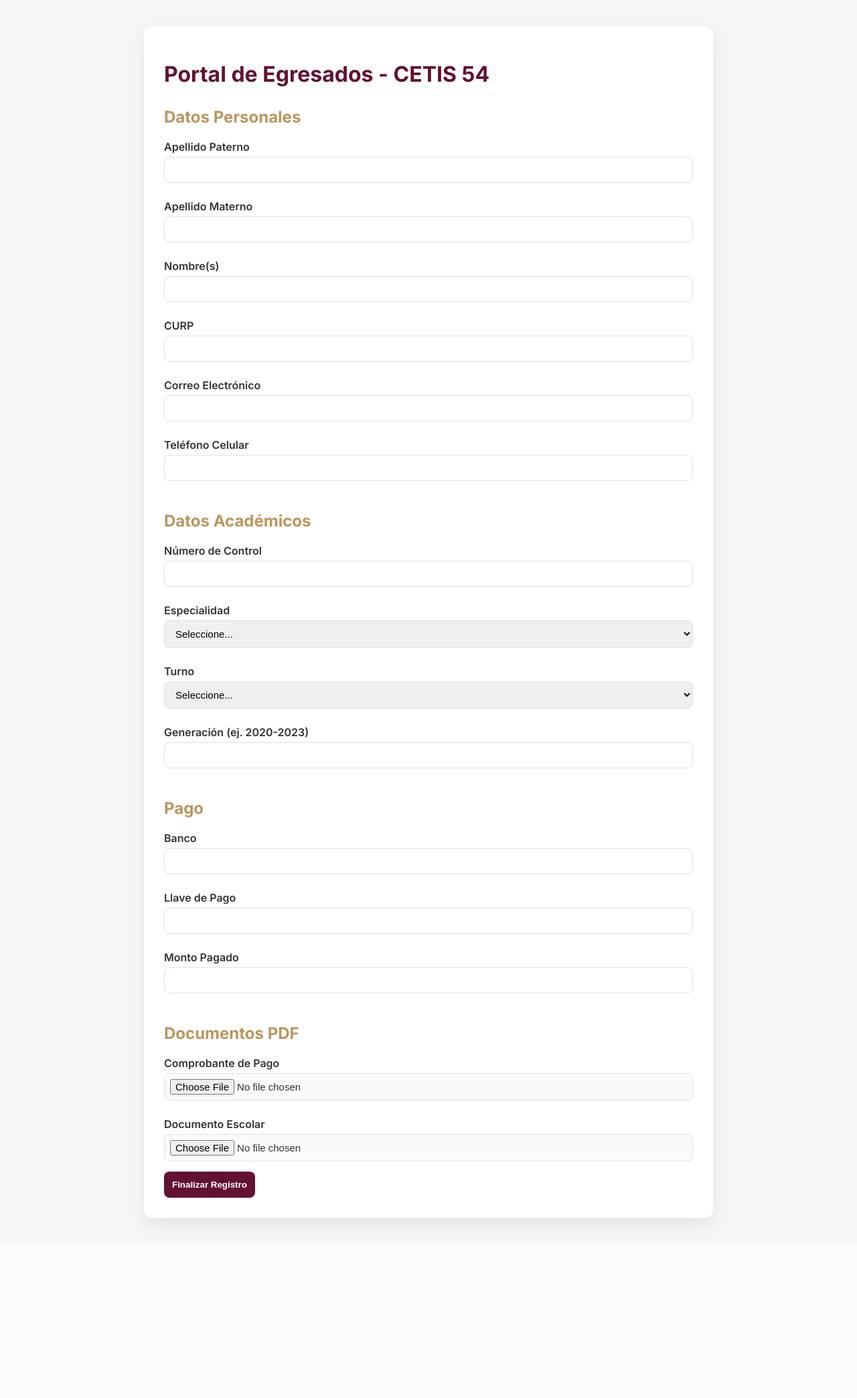
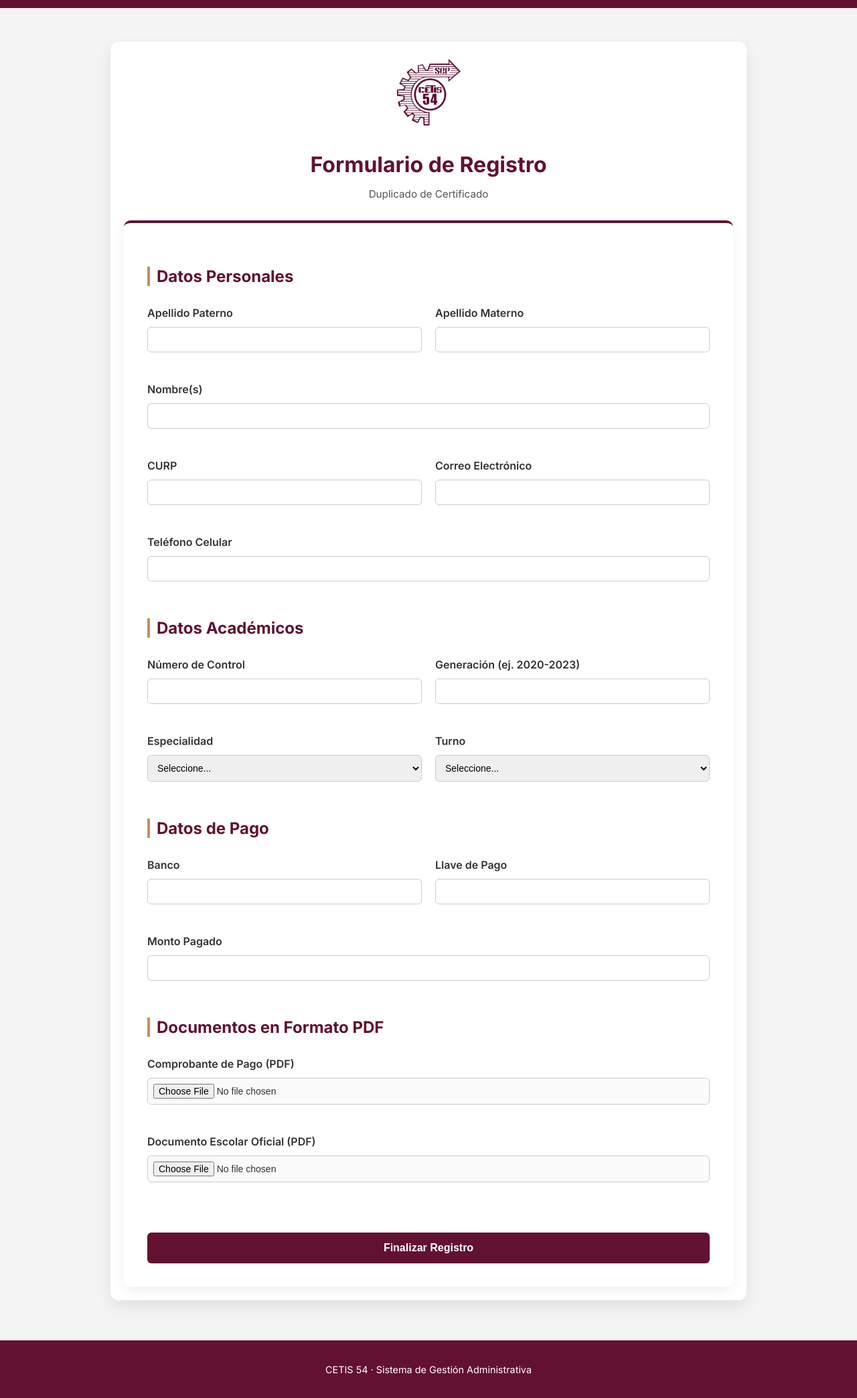
Before and after one commit to YahirArboleya/egresadosCetis54, a Flask app: page /formulario in a window 1280 px wide. Shown: the whole page at 67% size. Before the commit the page ends 1833 px from the top, so only its background shows below. Run offline with Flask 3, Linux system fonts and the light colour scheme; some libraries are stand-ins or nearby versions.

Commit message:
✨mejora formulario

```diff
--- a/static/css/index.css
+++ b/static/css/index.css
@@ -1,46 +1,138 @@
-/* ===== CONTENEDOR FORMULARIO ===== */
+/* ===== FONDO GENERAL ===== */
+body {
+    margin: 0;
+    font-family: 'Inter', sans-serif;
+    background: #f4f4f4;
+}
+
+/* ===== BARRA SUPERIOR ===== */
+.top-bar {
+    height: 12px;
+    background: #621132;
+}
+
+/* ===== CONTENEDOR ===== */
 .container {
-    max-width: 850px;
+    max-width: 950px;
+    margin: 50px auto;
+    padding: 20px;
+}
+
+/* ===== HEADER ===== */
+.header {
+    text-align: center;
+    margin-bottom: 30px;
+}
+
+.header img {
+    width: 95px;
+    margin-bottom: 10px;
+}
+
+.header h1 {
+    color: #621132;
+    margin-bottom: 5px;
+}
+
+.subtitle {
+    color: #555;
+    font-size: 0.95rem;
+}
+
+/* ===== TARJETA FORMULARIO ===== */
+.card {
+    background: white;
+    padding: 35px;
+    border-radius: 10px;
+    box-shadow: 0 6px 20px rgba(0,0,0,0.06);
+    border-top: 4px solid #621132;
 }
 
 /* ===== SECCIONES ===== */
 .form-section {
-    margin-top: 35px;
-    padding-top: 15px;
-    border-top: 2px solid #eee;
+    margin-bottom: 40px;
 }
 
 .form-section h2 {
-    margin-bottom: 15px;
+    margin-bottom: 20px;
+    color: #621132;
+    border-left: 4px solid #BC955C;
+    padding-left: 10px;
 }
 
-/* ===== GRID PARA CAMPOS ===== */
+/* ===== GRID ===== */
 .form-grid {
     display: grid;
     grid-template-columns: 1fr 1fr;
     gap: 20px;
 }
 
-/* Para campos que ocupan todo */
 .full {
     grid-column: 1 / -1;
 }
 
-/* ===== INPUT FILE ===== */
-input[type="file"] {
-    padding: 8px;
-    background: #fafafa;
+/* ===== LABELS ===== */
+label {
+    display: block;
+    font-weight: 600;
+    margin-bottom: 6px;
 }
 
-/* ===== BOTÓN PRINCIPAL ===== */
-.btn-principal {
-    margin-top: 30px;
+/* ===== INPUTS ===== */
+input,
+select {
     width: 100%;
-    font-size: 17px;
+    padding: 10px;
+    border-radius: 6px;
+    border: 1px solid #ccc;
+    font-size: 14px;
+    transition: 0.2s ease;
+}
+
+input:focus,
+select:focus {
+    border-color: #621132;
+    outline: none;
+    box-shadow: 0 0 0 2px rgba(98,17,50,0.15);
+}
+
+/* ===== FILE INPUT ===== */
+input[type="file"] {
+    background: #fafafa;
+    padding: 8px;
+}
+
+/* ===== BOTÓN ===== */
+.btn-primary {
+    margin-top: 20px;
+    width: 100%;
+    padding: 14px;
+    background: #621132;
+    color: white;
+    border: none;
+    border-radius: 6px;
+    font-size: 16px;
+    font-weight: 600;
+    cursor: pointer;
+    transition: 0.3s ease;
+}
+
+.btn-primary:hover {
+    background: #4e0f28;
+}
+
+/* ===== FOOTER ===== */
+.footer {
+    margin-top: 60px;
+    padding: 20px;
+    text-align: center;
+    background: #621132;
+    color: white;
+    font-size: 0.9rem;
 }
 
 /* ===== RESPONSIVE ===== */
-@media (max-width: 700px) {
+@media (max-width: 768px) {
     .form-grid {
         grid-template-columns: 1fr;
     }
--- a/templates/index.html
+++ b/templates/index.html
@@ -2,41 +2,79 @@
 <html lang="es">
 <head>
     <meta charset="UTF-8">
-    <title>Trámite de Duplicado de Certificado - CETIS 54</title>
+    <title>Formulario de Registro | CETIS 54</title>
     <link href="https://fonts.googleapis.com/css2?family=Inter:wght@400;600;700&display=swap" rel="stylesheet">
     <link rel="stylesheet" href="{{ url_for('static', filename='css/base.css') }}">
     <link rel="stylesheet" href="{{ url_for('static', filename='css/index.css') }}">
 </head>
 <body>
 
+<div class="top-bar"></div>
+
 <div class="container">
-    <h1>Portal de Egresados - CETIS 54</h1>
 
-    <form action="/registrar" method="POST" enctype="multipart/form-data">
+    <header class="header">
+        <img src="{{ url_for('static', filename='img/logo.png') }}" alt="Logo CETIS 54">
+        <h1>Formulario de Registro</h1>
+        <p class="subtitle">Duplicado de Certificado</p>
+    </header>
 
+    <form action="/registrar" method="POST" enctype="multipart/form-data" class="card">
+
+        <!-- ================= DATOS PERSONALES ================= -->
+        <div class="form-section">
             <h2>Datos Personales</h2>
+            <div class="form-grid">
+
+                <div>
                     <label>Apellido Paterno</label>
                     <input type="text" name="paterno" required>
+                </div>
 
+                <div>
                     <label>Apellido Materno</label>
                     <input type="text" name="materno" required>
+                </div>
 
+                <div class="full">
                     <label>Nombre(s)</label>
                     <input type="text" name="nombre" required>
+                </div>
 
+                <div>
                     <label>CURP</label>
                     <input type="text" name="curp" maxlength="18" required>
+                </div>
 
+                <div>
                     <label>Correo Electrónico</label>
                     <input type="email" name="correo" required>
+                </div>
 
+                <div class="full">
                     <label>Teléfono Celular</label>
                     <input type="text" name="telefono" required>
+                </div>
 
+            </div>
+        </div>
+
+        <!-- ================= DATOS ACADÉMICOS ================= -->
+        <div class="form-section">
             <h2>Datos Académicos</h2>
+            <div class="form-grid">
+
+                <div>
                     <label>Número de Control</label>
                     <input type="text" name="control" required>
+                </div>
 
+                <div>
+                    <label>Generación (ej. 2020-2023)</label>
+                    <input type="text" name="generacion" required>
+                </div>
+
+                <div>
                     <label>Especialidad</label>
                     <select name="especialidad" required>
                         <option value="">Seleccione...</option>
@@ -46,37 +84,72 @@
                         <option value="INFORMÁTICA">INFORMÁTICA</option>
                         <option value="CONSTRUCCIÓN">CONSTRUCCIÓN</option>
                     </select>
+                </div>
 
+                <div>
                     <label>Turno</label>
                     <select name="turno" required>
                         <option value="">Seleccione...</option>
                         <option value="MATUTINO">MATUTINO</option>
                         <option value="VESPERTINO">VESPERTINO</option>
                     </select>
+                </div>
 
-        <label>Generación (ej. 2020-2023)</label>
-        <input type="text" name="generacion" required>
+            </div>
+        </div>
 
-        <h2>Pago</h2>
+        <!-- ================= DATOS DE PAGO ================= -->
+        <div class="form-section">
+            <h2>Datos de Pago</h2>
+            <div class="form-grid">
+
+                <div>
                     <label>Banco</label>
                     <input type="text" name="banco" required>
+                </div>
 
+                <div>
                     <label>Llave de Pago</label>
                     <input type="text" name="llave" required>
+                </div>
 
+                <div class="full">
                     <label>Monto Pagado</label>
                     <input type="number" step="0.01" name="monto" required>
+                </div>
 
-        <h2>Documentos PDF</h2>
-        <label>Comprobante de Pago</label>
+            </div>
+        </div>
+
+        <!-- ================= DOCUMENTOS ================= -->
+        <div class="form-section">
+            <h2>Documentos en Formato PDF</h2>
+            <div class="form-grid">
+
+                <div class="full">
+                    <label>Comprobante de Pago (PDF)</label>
                     <input type="file" name="file_pago" accept="application/pdf" required>
+                </div>
 
-        <label>Documento Escolar</label>
+                <div class="full">
+                    <label>Documento Escolar Oficial (PDF)</label>
                     <input type="file" name="file_escolar" accept="application/pdf" required>
+                </div>
 
-        <button type="submit">Finalizar Registro</button>
+            </div>
+        </div>
+
+        <button type="submit" class="btn-primary">
+            Finalizar Registro
+        </button>
+
     </form>
+
 </div>
+
+<footer class="footer">
+    <p>CETIS 54 · Sistema de Gestión Administrativa</p>
+</footer>
 
 </body>
 </html>
```
Lines whose indentation alone changed are shown as unchanged.
